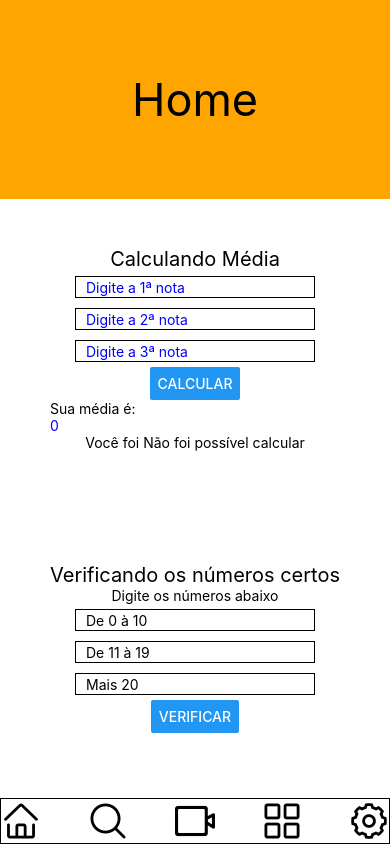
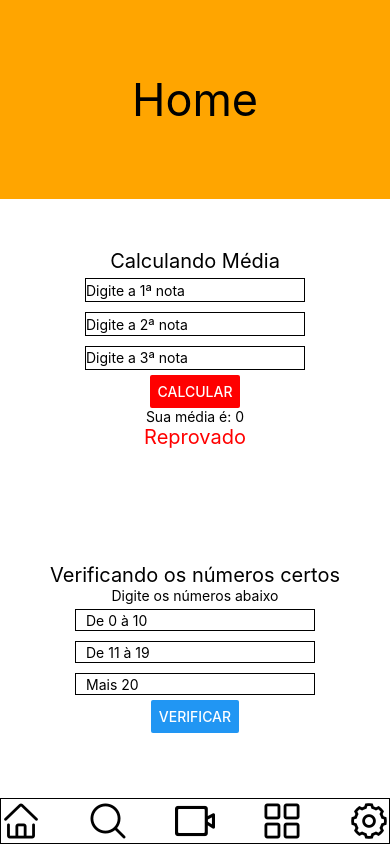
Before and after one commit to Mateus1348/App-1, a React Native app: screen / in a window 390 px wide. Built offline with nearby package versions, Linux system fonts and the light colour scheme.

Commit message:
Layout da média + config de media + config de aprovação

```diff
--- a/src/components/Notas/index.js
+++ b/src/components/Notas/index.js
@@ -1,5 +1,7 @@
 import React, { useState } from 'react';
 import { View, Text, TextInput, Button, StyleSheet } from 'react-native';
+
+import { styles } from './styles';
 
 const Notas = () => {
 
@@ -9,75 +11,58 @@ const Notas = () => {
     const [resultado, setResultado] = useState(0)
 
     const media = () => {
-        setResultado( (parseFloat(nota1) + parseFloat(nota2) + parseFloat(nota3) ) / 3)
+        setResultado( (Number(nota1) + Number(nota2) + Number(nota3) ) / 3)
     }
 
     return (
       <View style={styles.container}>
-        <Text style={styles.text}>Calculando Média</Text>
+
+        <Text style={styles.tittle}>Calculando Média</Text>
+
         <TextInput style={styles.input}
             value={nota1}
+            maxLength={2}
             onChangeText={(int) => setNota1(int)}
             placeholder="Digite a 1ª nota"
-            keyboardType='numeric'
+            keyboardType="numeric"
         />
+
         <TextInput style={styles.input}
             value={nota2}
+            maxLength={2}
             onChangeText={(int) => {setNota2(int)}}
             placeholder="Digite a 2ª nota"
             keyboardType="numeric"
         />
+
         <TextInput style={styles.input}
             value={nota3}
+            maxLength={2}
             onChangeText={(int) => {setNota3(int)}}
             placeholder="Digite a 3ª nota"
             keyboardType="numeric"
         />
+
         <Button
             title="Calcular"
+            color="red"
             onPress={media}
         />
-        <Text>Sua média é: <TextInput style={styles.inputMedia}
-            value={resultado}
-            onChangeText={(int)=>{setResultado(int)}}
-        /></Text>
-        <Text>Você foi {media < 5 ? (
-            <Text >Reprovado</Text>
-        ) : media >= 5 && media < 7 ? (
-            <Text >Recuperação</Text>
-        ) : media >= 7 ? (
-            <Text >Aprovado</Text>
+
+        <Text>Sua média é: {resultado}</Text>
+
+        {resultado < 5 ? (
+            <Text style={styles.reprovado}>Reprovado</Text>
+        ) : resultado >= 5 && resultado < 7 ? (
+            <Text style={styles.recuperacao}>Recuperação</Text>
+        ) : resultado >= 7 ? (
+            <Text style={styles.aprovado}>Aprovado</Text>
         ) : (
-            <Text >Não foi possível calcular</Text>
-        )}</Text>
+            <Text>Não foi possível calcular</Text>
+        )}
+
       </View>
     );
 };
 
-const styles = StyleSheet.create({
-    container: {
-      flex: 1,
-      backgroundColor: '#fff',
-      alignItems: 'center',
-      justifyContent: 'center',
-      padding: 50,
-    },
-    input: {
-        height: 20,
-        margin: 5,
-        borderWidth: 1,
-        padding: 10,
-        color: 'blue'
-    },
-    inputMedia:{
-        flex: 1,
-        alignItems: 'center',
-        justifyContent: 'center'
-,       color: 'blue'
-    },
-    text:{
-        fontSize: 20,
-    },
-});
-
 export default Notas;
--- /dev/null
+++ b/src/components/Notas/styles.js
@@ -0,0 +1,31 @@
+import { StyleSheet } from 'react-native';
+
+export const styles = StyleSheet.create({
+    container: {
+        flex: 1,
+        backgroundColor: '#fff',
+        alignItems: 'center',
+        justifyContent: 'center',
+        padding: 50
+    },
+    tittle:{
+        fontSize: 20
+    },
+    input: {
+        height: 25,
+        margin: 5,
+        borderWidth: 1
+    },
+    reprovado:{
+        fontSize: 20,
+        color: 'red'
+    },
+    recuperacao:{
+        fontSize: 20,
+        color: 'red'
+    },
+    aprovado:{
+        fontSize: 20,
+        color: 'green'
+    }
+});
```
